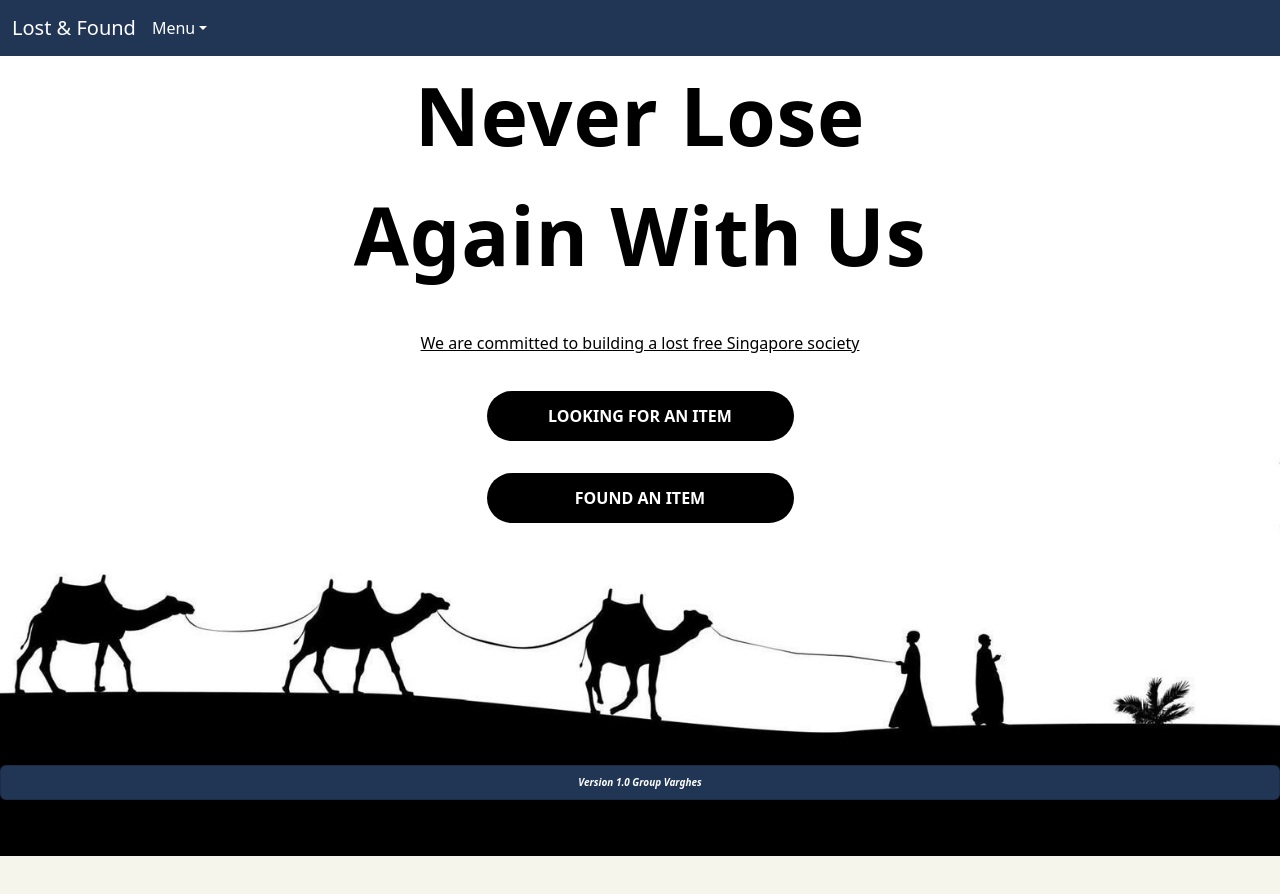
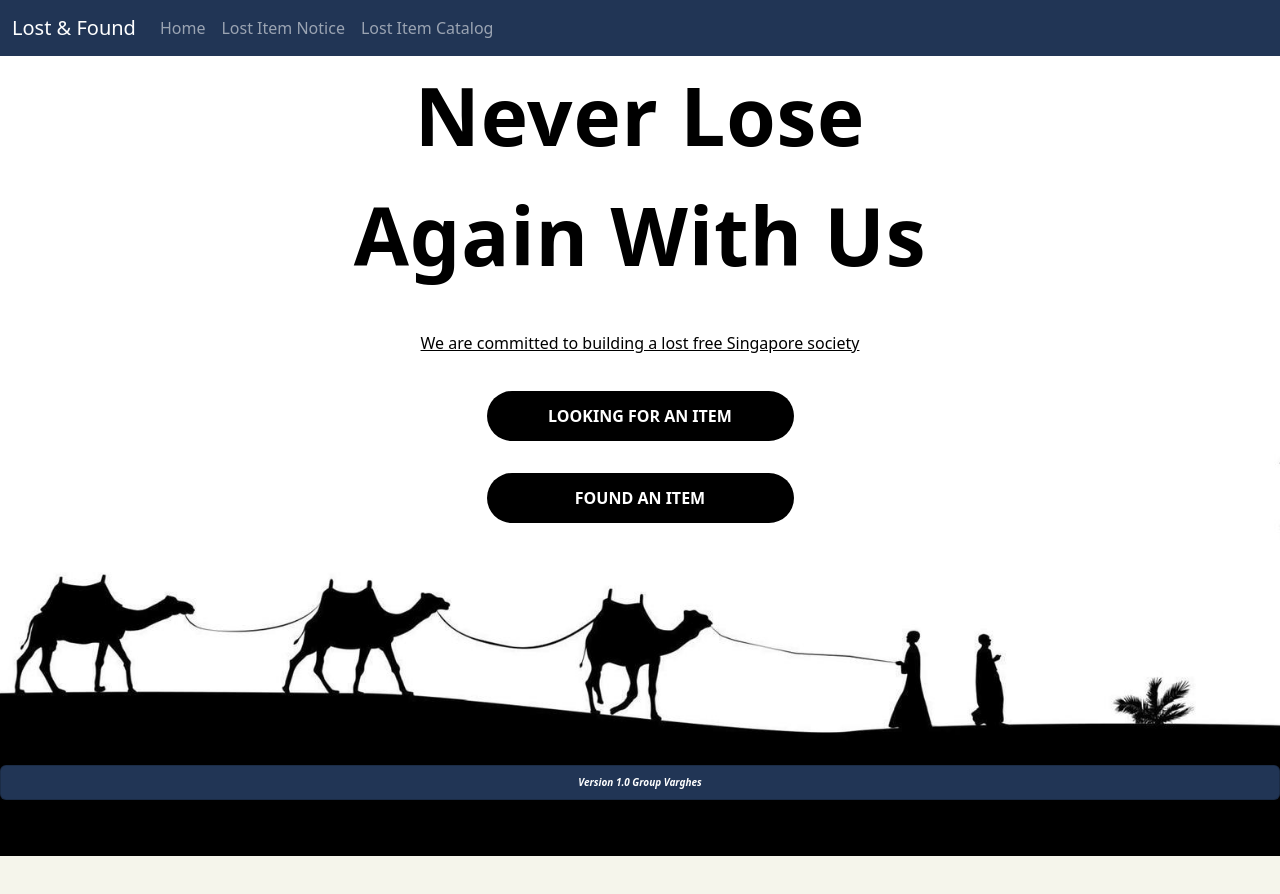
Before and after one commit to MarcusongytDev/lost-and-found-app-client, a React (Create React App) app: page /home in a window 1280 px wide. Shown: the top 894 px of the page. Built offline with nearby package versions, Linux system fonts and the light colour scheme.

Commit message:
Template.js and template.css to make it nicer

```diff
--- a/src/pages/template.css
+++ b/src/pages/template.css
@@ -40,3 +40,9 @@ body.backgroundsettings{
     background-position-y: top;
     background-attachment: fixed;
 }
+/* In your template.css file */
+@media (min-width: 992px) { /* Adjust this breakpoint as needed */
+    .navbar-expand-lg .navbar-toggler {
+      display: none;
+    }
+  }
--- a/src/pages/template.js
+++ b/src/pages/template.js
@@ -15,23 +15,21 @@ function Template(){
         // Navigation Bar
         <>
             <body className="template-background"></body>
-            <Navbar expand="sm" className="justify-content-center navbar-dark navbar-custom">
+<Navbar expand="lg" className="justify-content-center navbar-dark navbar-custom">
     <Container fluid>
         <Navbar.Brand className="navbar-custom" href="/home">Lost & Found</Navbar.Brand>
-                <Navbar.Toggle aria-controls="basic-navbar-nav" />
+        <Navbar.Toggle aria-controls="responsive-navbar-nav" />
         <Navbar.Collapse id="responsive-navbar-nav">
-                    <NavDropdown title="Menu" id="collapsible-nav-dropdown">
-                        <NavDropdown.Item href="/home">Home</NavDropdown.Item>
-                        <NavDropdown.Item href="/lostItemNotice">Lost Item Notice</NavDropdown.Item>
-                        <NavDropdown.Item href="/lostItemCatalog">Lost Item Catalog</NavDropdown.Item>
-                        <NavDropdown.Item href="/foundItemNotice">Found Item Notice</NavDropdown.Item>
-                        <NavDropdown.Item href="/settings">Settings</NavDropdown.Item>
-                        <NavDropdown.Item href="/contactFinder">Contact Finder</NavDropdown.Item>
-                        <NavDropdown.Divider />
-                    </NavDropdown>
+            <Nav className="me-auto"> {/* Add me-auto for left alignment */}
+                <Nav.Link href="/home">Home</Nav.Link>
+                <Nav.Link href="/lostItemNotice">Lost Item Notice</Nav.Link>
+                <Nav.Link href="/lostItemCatalog">Lost Item Catalog</Nav.Link>
+                {/* ...Other Nav.Link items... */}
+            </Nav>
         </Navbar.Collapse>
     </Container>
 </Navbar>
+
 
             {/* Footer */}
             <Container className='template-footer'>
```
Lines whose indentation alone changed are shown as unchanged.
